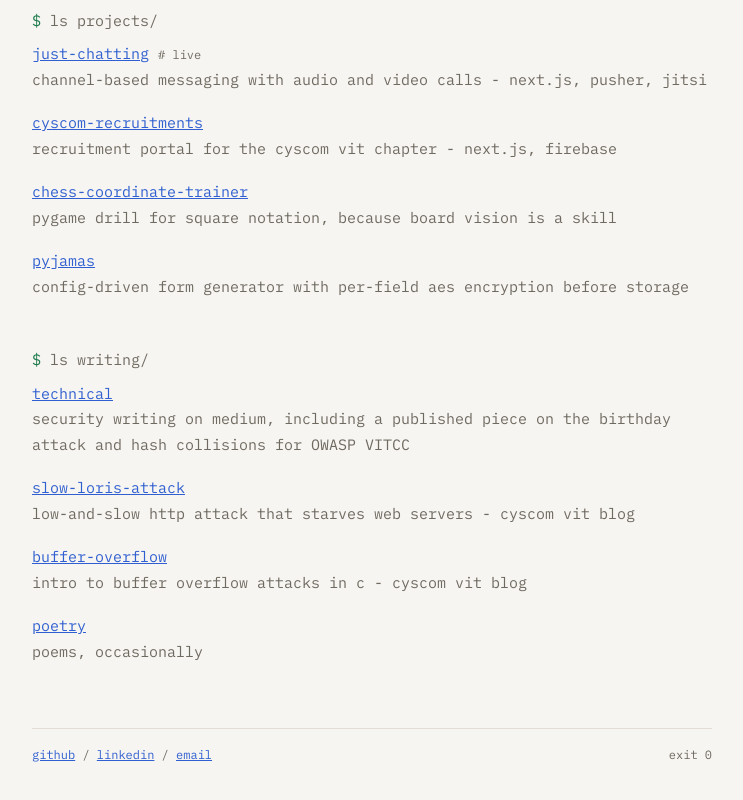
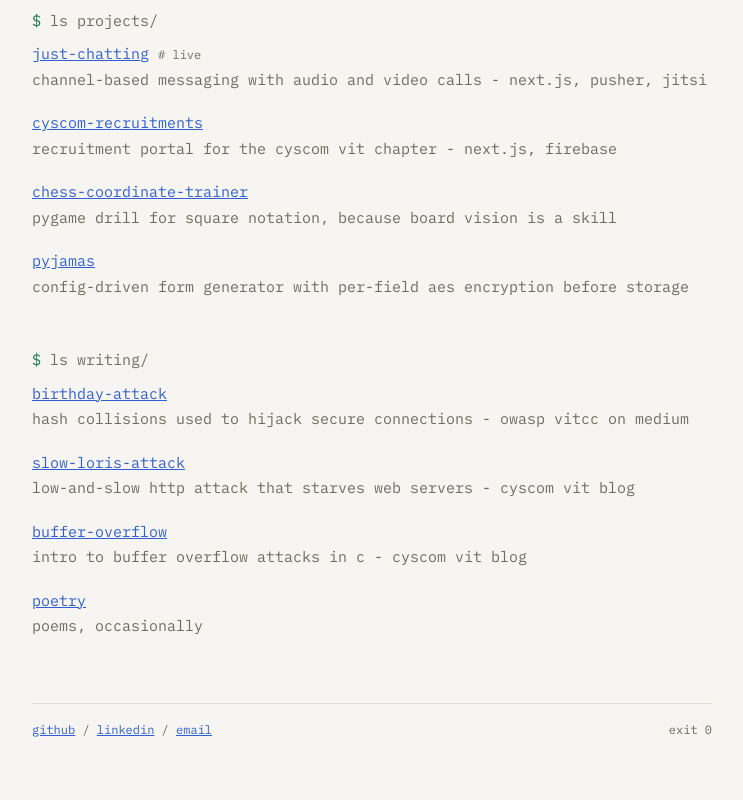
Before and after one commit to hemangahuja/hemang.xyz, a Next.js app in the folder my_portifolio_website/: page / in a window 1280 px wide. Shown: the part 916-1716 px from the top of the page, without its empty margins (268-1011 px from the left). Built offline with nearby package versions, Linux system fonts and the light colour scheme.

Commit message:
Replace technical entry with birthday-attack article

```diff
--- a/my_portifolio_website/pages/index.jsx
+++ b/my_portifolio_website/pages/index.jsx
@@ -164,12 +164,9 @@ export default function Home() {
           <div className="out">
             <div className="item">
               <span className="name">
-                <a href="https://medium.com/@hemangahujaeotw">technical</a>
+                <a href="https://medium.com/owasp-vitcc/birthday-attack-730866adfe40">birthday-attack</a>
               </span>
-              <div className="desc">
-                security writing on medium, including a published piece on the birthday attack and hash collisions
-                for OWASP VITCC
-              </div>
+              <div className="desc">hash collisions used to hijack secure connections - owasp vitcc on medium</div>
             </div>
             <div className="item">
               <span className="name">
```
